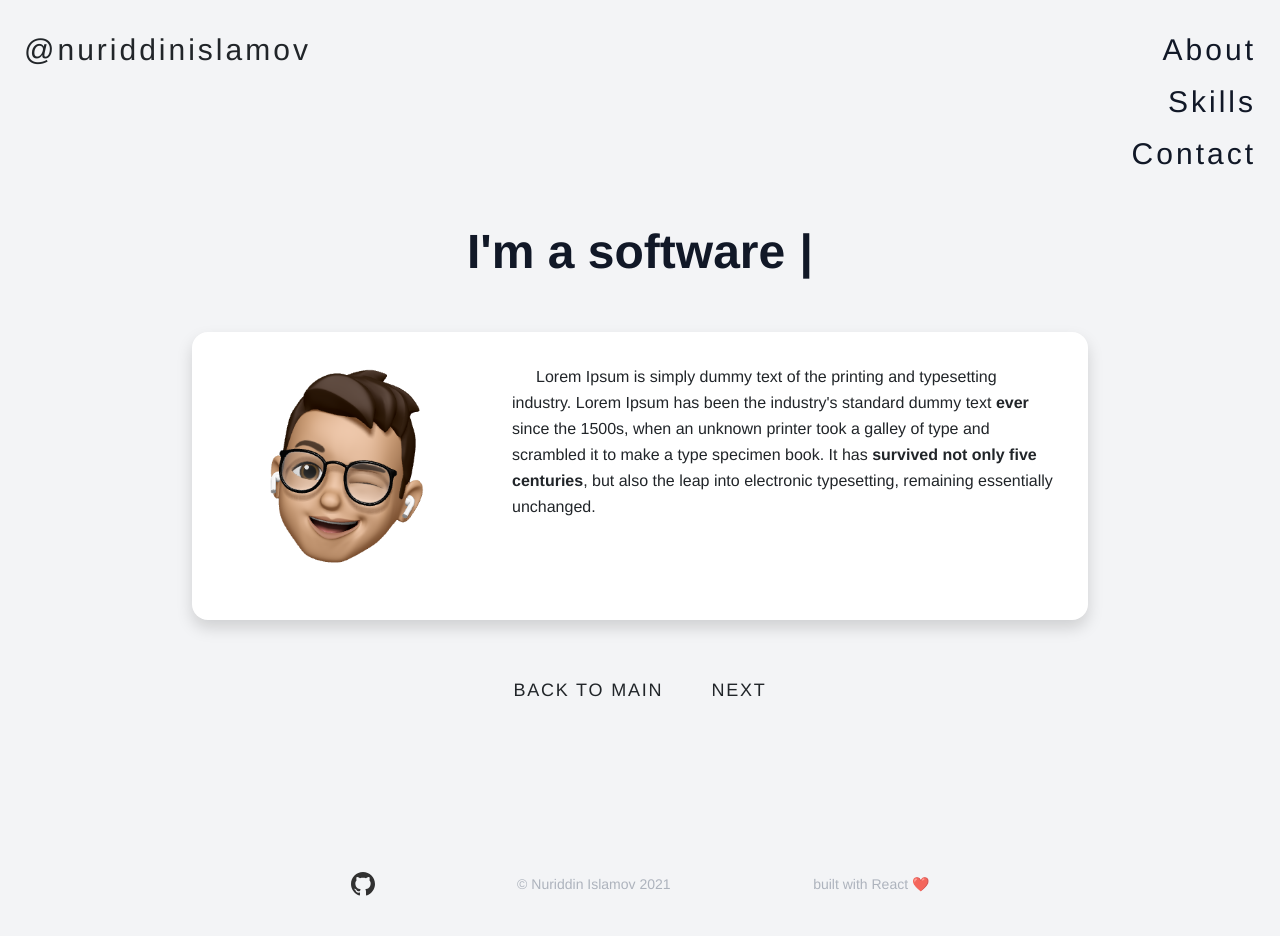
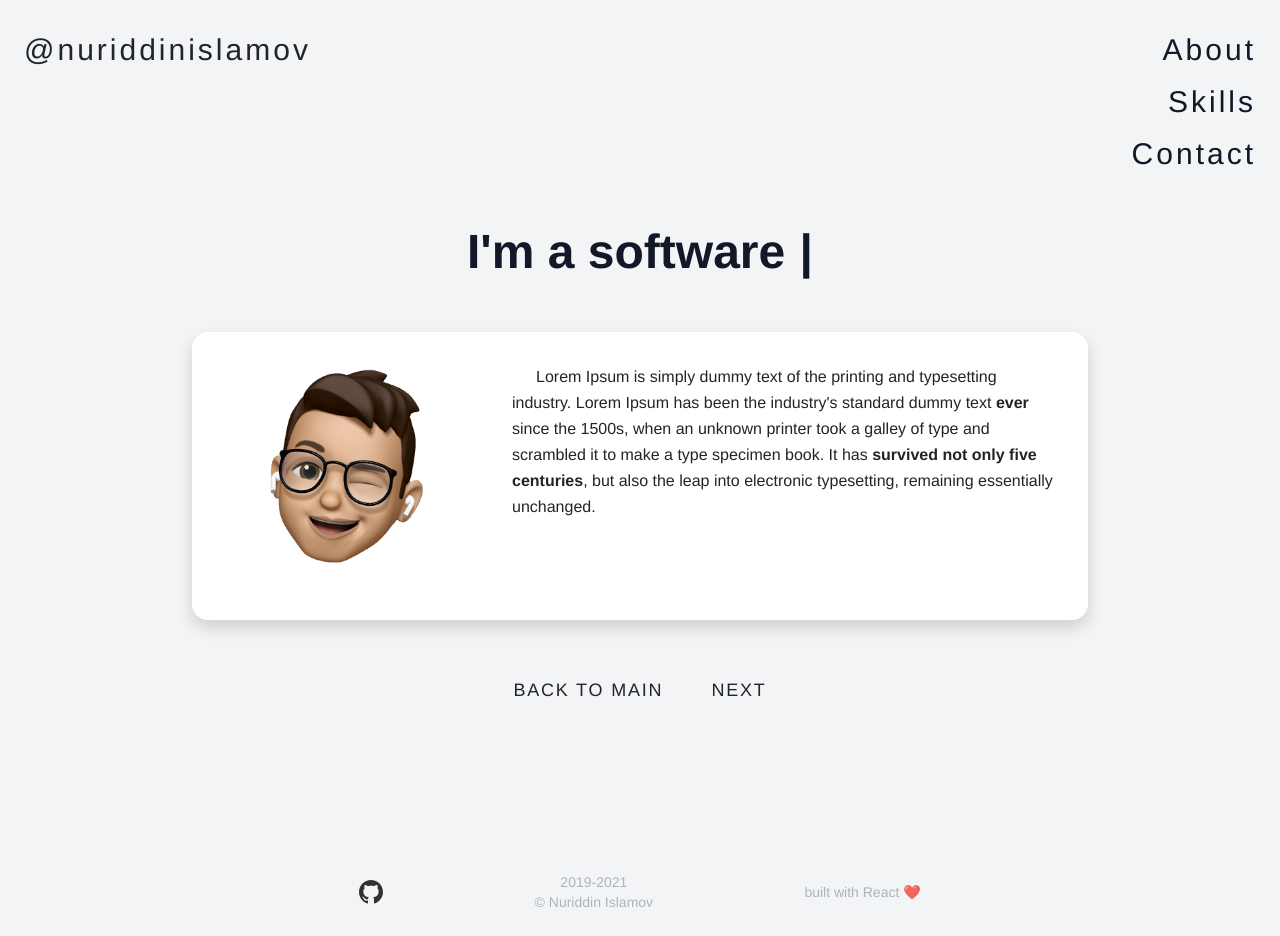
Before and after one commit to noonosh/nuriddinislamov.com-old, a React (Create React App) app: page /about in a window 1280 px wide. Built offline with nearby package versions, Linux system fonts and the light colour scheme.

Commit message:
Footer: stack year on top of copyright

```diff
--- a/src/components/Footer.js
+++ b/src/components/Footer.js
@@ -14,8 +14,14 @@ const Footer = () => {
 					<img src={image} alt='Github logo' />
 				</a>
 			</div>
-			<div className='hidden lg:block'>
-				<span>&copy;</span> Nuriddin Islamov {new Date().getFullYear()}
+			<div className='hidden lg:block text-center'>
+				<div>
+					2019-
+					{new Date().getFullYear()}
+				</div>
+				<div>
+					<span>&copy;</span> Nuriddin Islamov{' '}
+				</div>
 			</div>
 			<div className=''>built with React &#10084;&#65039;</div>
 		</footer>
```
